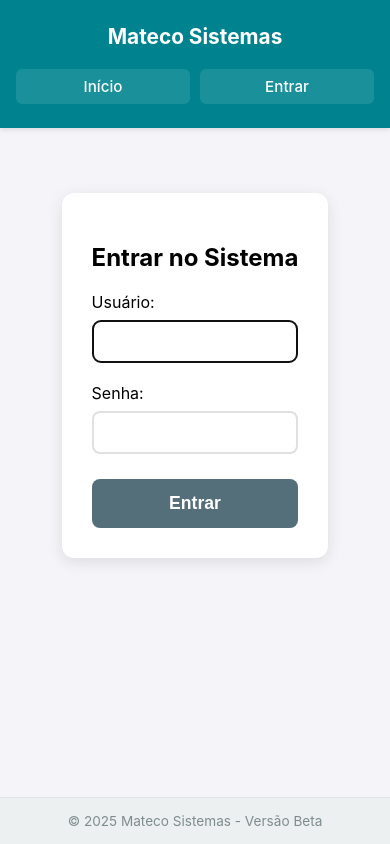
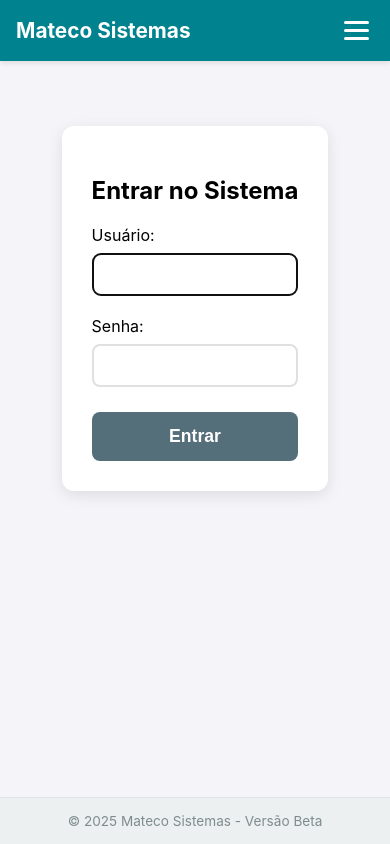
Before and after one commit to davissontiago/Mateco, a Django app: a page that uses templates/base.html in a window 390 px wide. Run offline with Django 5.2, Linux system fonts and the light colour scheme.

Commit message:
desing menu

```diff
--- a/static/css/style.css
+++ b/static/css/style.css
@@ -1,99 +1,189 @@
 /* =============================================================
-   MATECO SISTEMAS - ESTILOS GLOBAIS (BASE)
-   Cores da Marca:
-   - Laranja: #dd5114
-   - Azul: #10295a
-   - Branco: #ffffff
+   MATECO SISTEMAS - ESTILOS GLOBAIS
    ============================================================= */
 
-/* --- 1. CONFIGURAÇÕES GLOBAIS E BODY --- */
+/* --- 1. CONFIGURAÇÕES GLOBAIS --- */
 body {
     margin: 0;
     font-family: -apple-system, BlinkMacSystemFont, "Segoe UI", Roboto, Helvetica, Arial, sans-serif;
-    background-color: #f4f4f9; /* Fundo cinza bem claro para não cansar a vista */
-
-    /* Configuração Flex para garantir que o rodapé fique sempre embaixo */
+    background-color: #f4f4f9;
     display: flex;
     flex-direction: column;
     min-height: 100vh;
 }
 
-/* --- 2. BARRA DE NAVEGAÇÃO (NAVBAR) --- */
+/* --- 2. BARRA DE NAVEGAÇÃO --- */
 nav {
     background-color: var(--cor-primaria);
-    padding: 1rem;
+    /* padding: 1rem;  <-- REMOVIDO PARA EVITAR ESPAÇO DUPLO */
     color: white;
+    box-shadow: 0 2px 5px rgba(0, 0, 0, 0.1);
+    position: relative;
+    z-index: 1000;
+}
+
+/* Container flexível que segura a marca e os links */
+.nav-container {
     display: flex;
-    flex-wrap: wrap;
     justify-content: space-between;
     align-items: center;
-    box-shadow: 0 2px 5px rgba(0,0,0,0.1); /* Sutil sombra para destacar do fundo */
+
+    /* VOLTANDO AO ORIGINAL: Largura total com padding */
+    width: 100%;
+    padding: 1rem; /* O padding fica aqui agora */
+    box-sizing: border-box;
+
+    /* max-width: 1200px; <-- REMOVIDO (Isso causava o espaço no PC) */
+    /* margin: 0 auto;    <-- REMOVIDO (Isso centralizava o menu) */
 }
 
+/* Marca (Logo) */
 .brand {
     font-size: 1.3em;
     font-weight: bold;
-    margin-bottom: 5px;
+    display: flex;
+    align-items: center;
+    gap: 10px;
 }
 
+.badge-teste {
+    background-color: #ffc107;
+    color: #000;
+    padding: 2px 6px;
+    border-radius: 4px;
+    font-size: 0.6em;
+    font-weight: bold;
+    vertical-align: middle;
+}
+
+/* Links Desktop */
 .nav-links {
     display: flex;
     gap: 15px;
+    align-items: center;
 }
 
-.nav-links a {
+.nav-links a,
+.btn-sair {
     color: white;
     text-decoration: none;
     font-weight: 500;
     font-size: 0.95em;
-    transition: 0.2s; /* Suaviza a troca de cor no mouse over */
+    transition: 0.2s;
+    font-family: inherit;
+    background: none;
+    border: none;
+    padding: 0;
+    cursor: pointer;
 }
 
-.nav-links a:hover {
-    color: var(--cor-secundaria); /* Laranja da Marca (Destaque ao passar o mouse) */
+.nav-links a:hover,
+.btn-sair:hover {
+    color: var(--cor-secundaria);
 }
 
-/* --- 3. CONTAINER DE CONTEÚDO --- */
+/* Botão Mobile (Escondido no Desktop) */
+.mobile-btn {
+    display: none;
+    background: none;
+    border: none;
+    cursor: pointer;
+    flex-direction: column;
+    gap: 5px;
+    padding: 5px;
+    /* Ajuste para o botão ficar branco e visível */
+    color: white;
+}
+
+.mobile-btn span {
+    display: block;
+    width: 25px;
+    height: 3px;
+    background-color: white;
+    border-radius: 2px;
+}
+
+/* --- 3. CONTEÚDO E RODAPÉ --- */
 .container {
-    flex: 1; /* Faz o conteúdo crescer para ocupar o espaço vazio entre nav e footer */
+    flex: 1;
     display: flex;
     justify-content: center;
     align-items: flex-start;
     padding: 15px;
+    width: 100%;
+    max-width: 1200px;
+    margin: 0 auto;
+    box-sizing: border-box;
 }
 
-/* --- 4. RODAPÉ (FOOTER) --- */
 footer {
     background-color: #ecf0f1;
     color: #7f8c8d;
     text-align: center;
     padding: 15px;
     font-size: 0.85em;
-    margin-top: auto; /* Garante empurrar o rodapé para o final */
+    margin-top: auto;
     border-top: 1px solid #dee2e6;
 }
 
-/* --- 5. AJUSTES MOBILE (RESPONSIVIDADE) --- */
-@media (max-width: 600px) {
-    nav {
-        flex-direction: column;
-        text-align: center;
-        gap: 15px;
-        padding: 1.5rem 1rem;
+/* --- 4. AJUSTES MOBILE (RESPONSIVIDADE) --- */
+@media (max-width: 768px) {
+    /* Mostra o botão hambúrguer */
+    .mobile-btn {
+        display: flex;
     }
 
-    .nav-links {
-        flex-direction: row;
-        gap: 10px;
-        justify-content: center;
+    /* Faz a marca ocupar toda a largura da barra no celular */
+    .brand {
         width: 100%;
+        justify-content: space-between; /* Texto na Esquerda, Botão na Direita */
     }
 
-    .nav-links a {
-        background: rgba(255, 255, 255, 0.1); /* Fundo translúcido para botões de toque */
-        padding: 8px 12px;
-        border-radius: 6px;
-        flex: 1; /* Distribui os botões igualmente */
-        text-align: center;
+    /* Menu Lateral (Gaveta) */
+    .nav-links {
+        position: fixed;
+        /* A altura do top deve bater com a altura real da navbar.
+           Como temos padding 1rem (aprox 16px) em cima e baixo + texto,
+           60px pode precisar de ajuste fino se ficar espaço branco */
+        top: 60px;
+        right: -100%;
+        width: 250px;
+        height: 100vh;
+        background-color: var(--cor-primaria);
+        flex-direction: column;
+        align-items: flex-start;
+        padding: 10px 0;
+        gap: 0;
+        transition: 0.3s ease-in-out;
+        box-shadow: -2px 0 5px rgba(0, 0, 0, 0.2);
+    }
+
+    .nav-links.active {
+        right: 0;
+    }
+
+    /* Itens dentro do menu mobile */
+    .nav-links a,
+    .nav-links form,
+    .btn-sair {
+        width: 100%;
+        display: block;
+        text-align: left;
+    }
+
+    .nav-links a,
+    .btn-sair {
+        padding: 15px 20px;
+        border-bottom: 1px solid rgba(255, 255, 255, 0.1);
+        font-size: 1.1em;
+    }
+
+    .nav-links form .btn-sair {
+        border-bottom: none;
+    }
+
+    .nav-links a:active,
+    .btn-sair:active {
+        background-color: rgba(255, 255, 255, 0.1);
     }
 }
--- a/templates/base.html
+++ b/templates/base.html
@@ -3,7 +3,7 @@
 <html lang="pt-br">
   <head>
     <meta charset="UTF-8" />
-    <meta name="viewport" content="width=device-width, initial-scale=1.0" />
+    <meta name="viewport" content="width=device-width, initial-scale=1.0, maximum-scale=1.0, user-scalable=no" />
 
     <title>
       {% block title %}
@@ -14,25 +14,33 @@
     <link rel="stylesheet" href="{% static 'css/style.css' %}" />
 
     {% block head %}
-
     {% endblock %}
   </head>
 
   <body style="--cor-primaria: {{ empresa_ativa.cor_primaria|default:'#00838f' }}; --cor-secundaria: {{ empresa_ativa.cor_secundaria|default:'#546e7a' }};">
     <nav>
+      <div class="nav-container">
+
         <div class="brand">
+          <div class="brand-text">
             {% if empresa_ativa %}
               {{ empresa_ativa.nome_fantasia }}
-          {# Selo de Homologação #}
               {% if empresa_ativa.ambiente == 'homologacao' %}
-            <span style="background-color: #ffc107; color: #000; padding: 2px 6px; border-radius: 4px; font-size: 0.7em; font-weight: bold; vertical-align: middle; margin-left: 5px;">EM TESTE</span>
+                <span class="badge-teste">EM TESTE</span>
               {% endif %}
             {% else %}
               Mateco Sistemas
             {% endif %}
           </div>
 
-      <div class="nav-links">
+          <button class="mobile-btn" onclick="toggleMenu()">
+            <span></span>
+            <span></span>
+            <span></span>
+          </button>
+        </div>
+
+        <div class="nav-links" id="nav-menu">
           <a href="{% url 'home' %}">Início</a>
 
           {% if user.is_authenticated %}
@@ -43,24 +51,30 @@
 
             <form action="{% url 'logout' %}" method="post" style="display:inline;">
               {% csrf_token %}
-            <button type="submit" style="background:none; border:none; color:white; cursor:pointer; font-size:16px; font-weight:500;">Sair</button>
+              <button type="submit" class="btn-sair">Sair</button>
             </form>
           {% else %}
             <a href="{% url 'login' %}">Entrar</a>
           {% endif %}
         </div>
+      </div>
     </nav>
 
     <div class="container">
       {% block content %}
-
       {% endblock %}
     </div>
 
     <footer>&copy; 2025 Mateco Sistemas - Versão Beta</footer>
 
+    <script>
+      function toggleMenu() {
+        const menu = document.getElementById('nav-menu')
+        menu.classList.toggle('active')
+      }
+    </script>
+
     {% block scripts %}
-
     {% endblock %}
   </body>
 </html>
```
Lines whose indentation alone changed are shown as unchanged.
